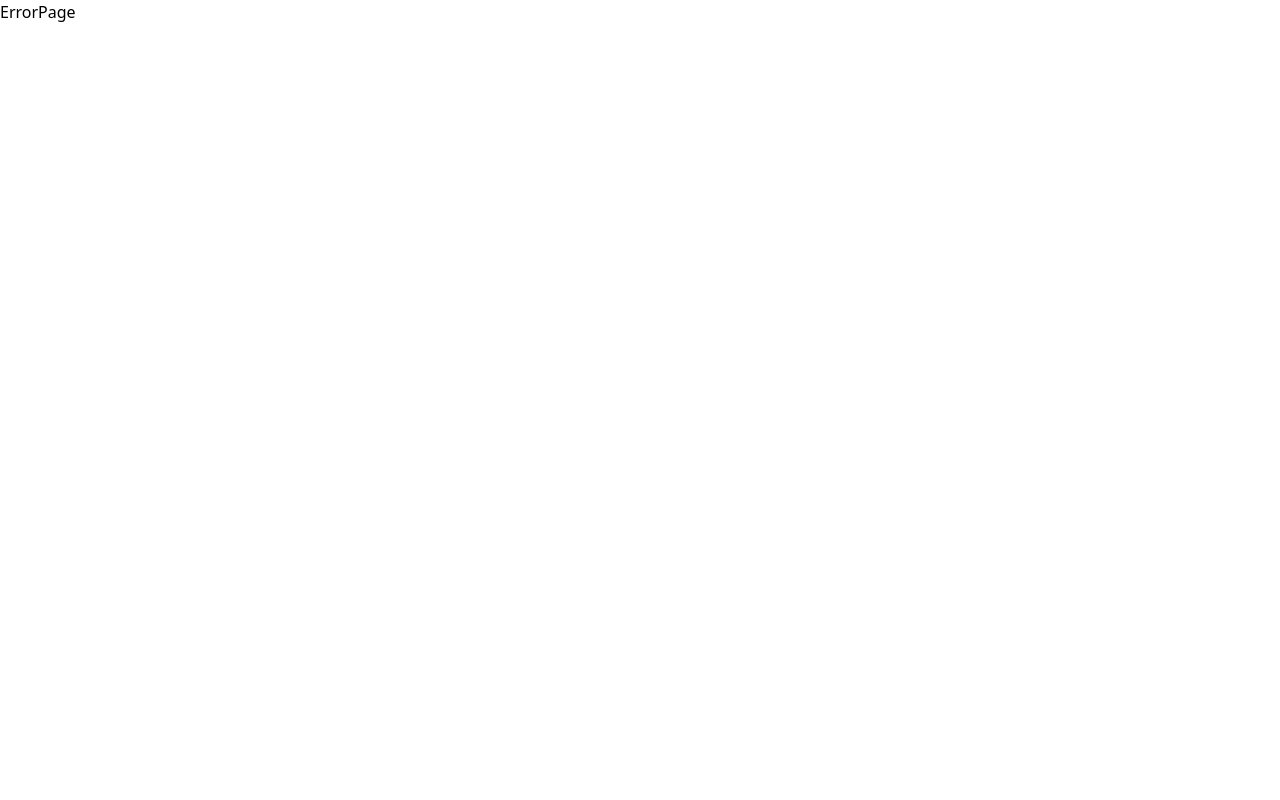
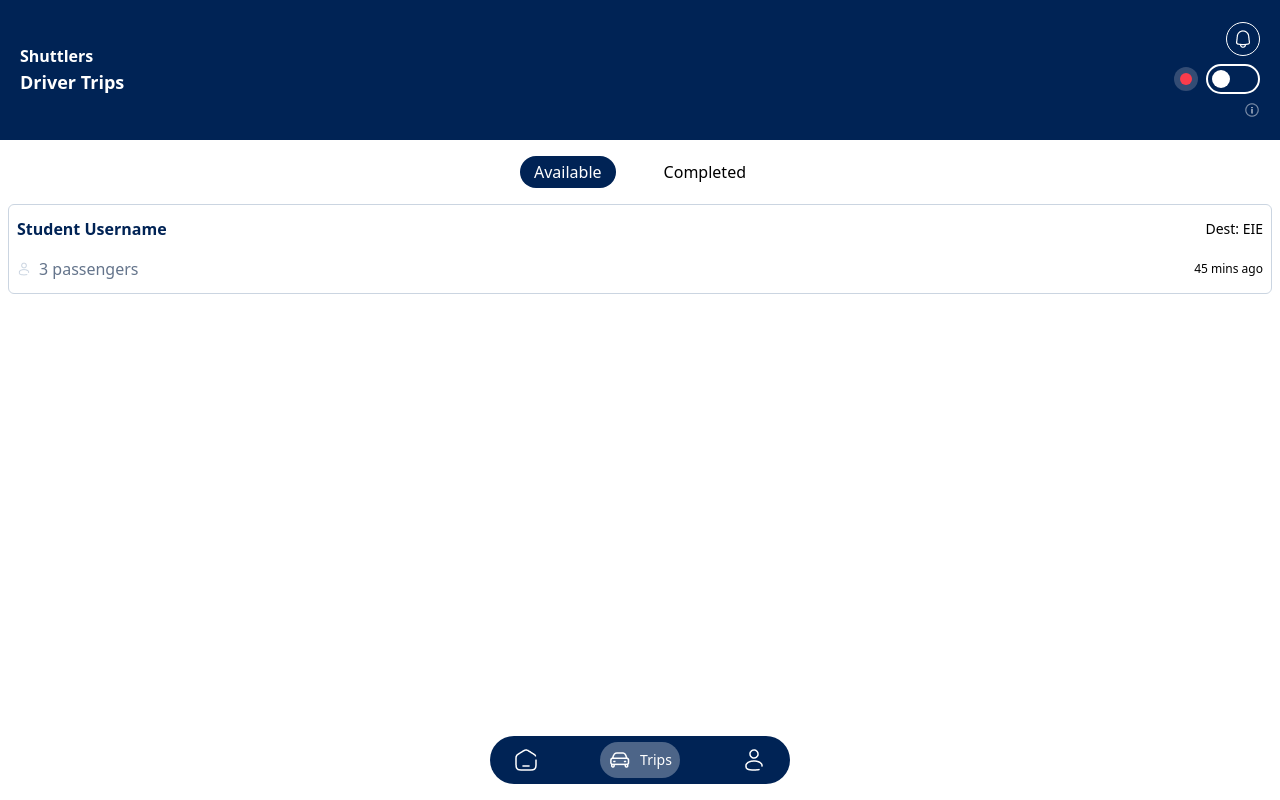
Before and after one commit to beginners-lock/shuttlers, a React (Create React App) app: page /driver/trips in a window 1280 px wide. Before the commit this address had no page. Built offline with nearby package versions, Linux system fonts and the light colour scheme.

Commit message:
completed trips page for drivers

```diff
--- a/src/components/DNavbar.tsx
+++ b/src/components/DNavbar.tsx
@@ -2,23 +2,23 @@
 import { SECONDARY900 } from "../theme/colors";
 
 export default function DNavbar(){
-    const [activetab, setActivetab] = useState('home')
+    const [activetab, setActivetab] = useState('home');
 
     return(
         <div className="flex flex-row justify-between items-center fixed bottom-4 w-[300px] h-12 rounded-full px-4 py-2 box-border" style={{backgroundColor: SECONDARY900}}>
-            <div className="rounded-full flex flex-row items-center justify-start px-2 py-1.5" style={{backgroundColor:activetab==='home'?'#FFFFFF4D':'transparent'}}>
+            <div className="rounded-full flex flex-row items-center justify-start px-2 py-1.5" style={{backgroundColor:window.location.pathname==='/driver/dashboard'?'#FFFFFF4D':'transparent'}} onClick={()=>{ window.location.href='/driver/dashboard'; }}>
                 <img alt="homeicon" src="../homeiconnavbar.png"/>
-                <div className=" text-sm ml-2 text-white" style={{display:activetab==='home'?'flex':'none'}}>Home</div>
+                <div className=" text-sm ml-2 text-white" style={{display:window.location.pathname==='/driver/dashboard'?'flex':'none'}}>Home</div>
             </div>
 
-            <div className="rounded-full flex flex-row items-center justify-start px-2 py-1.5" style={{backgroundColor:activetab==='trips'?'#FFFFFF4D':'transparent'}}>
+            <div className="rounded-full flex flex-row items-center justify-start px-2 py-1.5" style={{backgroundColor:window.location.pathname==='/driver/trips'?'#FFFFFF4D':'transparent'}} onClick={()=>{ window.location.href='/driver/trips'; }}>
                 <img alt="tripsicon" src="../tripsiconnavbar.png"/>
-                <div className=" text-sm ml-2 text-white" style={{display:activetab==='trips'?'flex':'none'}}>Trips</div>
+                <div className=" text-sm ml-2 text-white" style={{display:window.location.pathname==='/driver/trips'?'flex':'none'}}>Trips</div>
             </div>
 
-            <div className="rounded-full flex flex-row items-center justify-start px-2 py-1.5" style={{backgroundColor:activetab==='profile'?'#FFFFFF4D':'transparent'}}>
+            <div className="rounded-full flex flex-row items-center justify-start px-2 py-1.5" style={{backgroundColor:window.location.pathname==='/driver/settings'?'#FFFFFF4D':'transparent'}} onClick={()=>{ window.location.href='/driver/settings'; }}>
                 <img alt="profileicon" src="../profileiconnavbar.png"/>
-                <div className=" text-sm ml-2 text-white" style={{display:activetab==='profile'?'flex':'none'}}>Profile</div>
+                <div className=" text-sm ml-2 text-white" style={{display:window.location.pathname==='/driver/settings'?'flex':'none'}}>Profile</div>
             </div>
         </div>
     );
--- a/src/index.tsx
+++ b/src/index.tsx
@@ -19,6 +19,7 @@
 import Documentation from './pages/Documentation';
 import Driver from './pages/Driver';
 import DSettings from './pages/DSettings';
+import DTrips from './pages/DTrips';
 
 const router = createBrowserRouter([
 	{
@@ -63,6 +64,10 @@
 		element: <Driver/>
 	},
 	{
+		path: "/driver/trips",
+		element: <DTrips/>
+	},
+	{
 		path: "/driver/settings",
 		element: <DSettings/>
 	},
--- a/src/pages/DTrips.tsx
+++ b/src/pages/DTrips.tsx
@@ -33,6 +33,27 @@
                 </div>
             </div>
 
+            <div className="w-[240px] mt-4 flex flex-row items-center justify-between">
+                <div className='px-3.5 py-1 rounded-full mr-2' onClick={()=>{ if(activetriptab!=='available'){ setActivetriptab('available'); } }} style={{backgroundColor: activetriptab==='available'?SECONDARY900:'transparent', color: activetriptab==='available'?'white':'black'}}>Available</div>
+                <div className='px-3.5 py-1 rounded-full' onClick={()=>{ if(activetriptab!=='completed'){ setActivetriptab('completed'); } }} style={{backgroundColor: activetriptab==='completed'?SECONDARY900:'transparent', color: activetriptab==='completed'?'white':'black'}}>Completed</div>
+            </div>
+
+            <div className="px-2 mt-4 w-full pb-16">
+                <div className="w-full border border-slate-300 rounded-md px-2 py-3 mb-4">
+                    <div className='w-full flex flex-row items-center justify-between'>
+                        <div className='text-left text-md font-semibold' style={{color:SECONDARY900}}>Student Username</div>
+                        <div className='text-sm'>Dest: EIE</div>
+                    </div>
+                    <div className='w-full flex flex-row items-center justify-between mt-4'>
+                        <div className='flex flex-row items-center justify-start' style={{color:NEUTRAL500}}>
+                            <img alt="passengers" src="../trippassengers.png" className='mr-2'/>
+                            3 passengers
+                        </div>
+                        <div className='text-xs'>45 mins ago</div>
+                    </div>
+                </div>
+            </div>
+
 
             <DNavbar/>
         </div>
--- a/src/pages/Driver.tsx
+++ b/src/pages/Driver.tsx
@@ -63,8 +63,8 @@
                 <div className='font-semibold text-lg' style={{color:SECONDARY900}}>Trips</div>
                 <div className='mt-4 flex flex-row items-center justify-between'>
                     <div className='flex flex-row items-center justify-between'>
-                        <div className='px-2.5 py-1 rounded-full mr-2' onClick={()=>{ if(activetriptab!=='available'){ setActivetriptab('available'); } }} style={{backgroundColor: activetriptab==='available'?SECONDARY900:'transparent', color: activetriptab==='available'?'white':'black'}}>Available</div>
-                        <div className='px-2.5 py-1 rounded-full' onClick={()=>{ if(activetriptab!=='completed'){ setActivetriptab('completed'); } }} style={{backgroundColor: activetriptab==='completed'?SECONDARY900:'transparent', color: activetriptab==='completed'?'white':'black'}}>Completed</div>
+                        <div className='px-2.5 py-1 rounded-full text-sm mr-2' onClick={()=>{ if(activetriptab!=='available'){ setActivetriptab('available'); } }} style={{backgroundColor: activetriptab==='available'?SECONDARY900:'transparent', color: activetriptab==='available'?'white':'black'}}>Available</div>
+                        <div className='px-2.5 py-1 rounded-full text-sm' onClick={()=>{ if(activetriptab!=='completed'){ setActivetriptab('completed'); } }} style={{backgroundColor: activetriptab==='completed'?SECONDARY900:'transparent', color: activetriptab==='completed'?'white':'black'}}>Completed</div>
                     </div>
 
                     <div className='text-sm' style={{color:SECONDARY500}}>view more</div>
```
